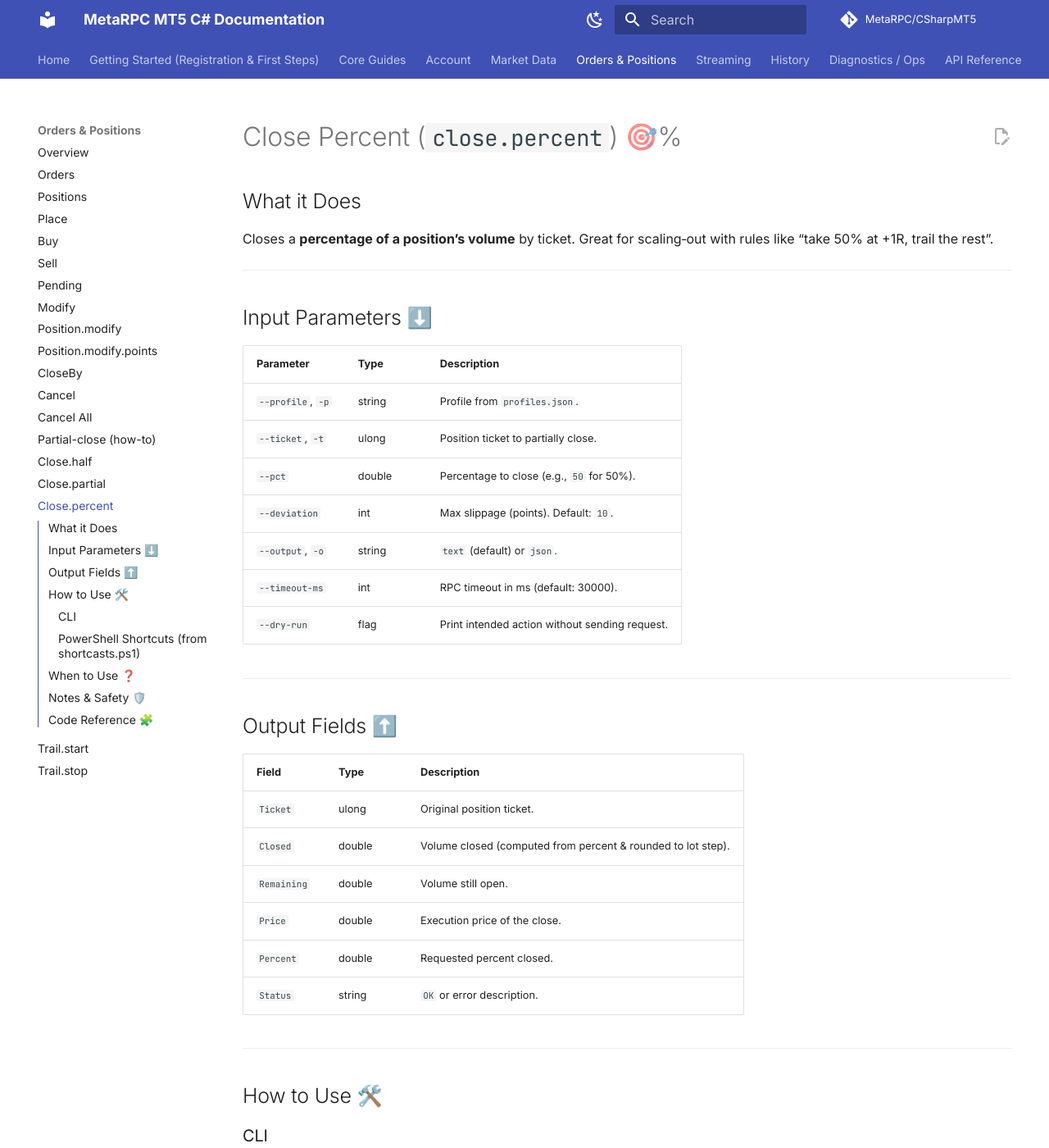
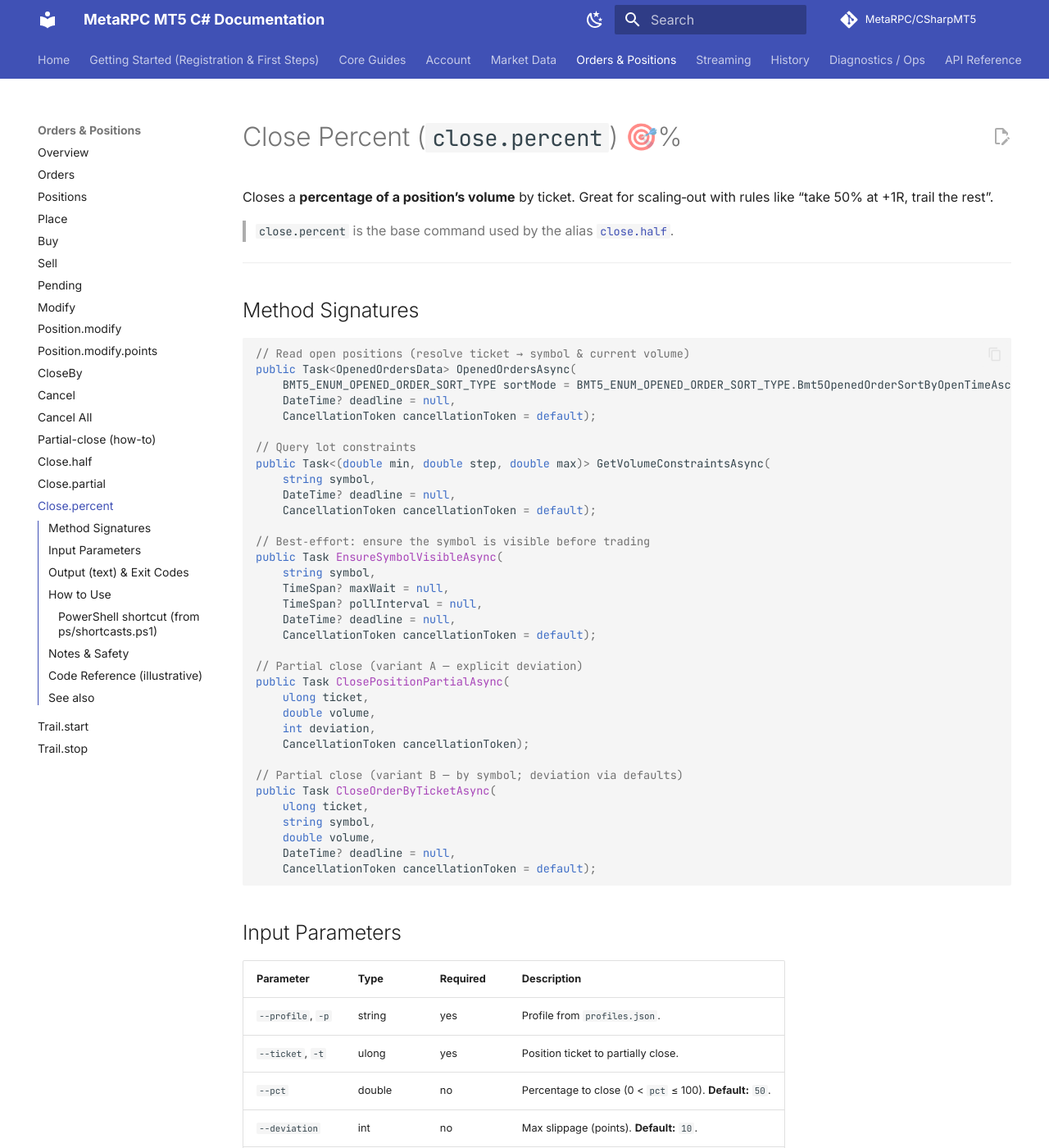
Before and after one commit to MetaRPC/CSharpMT5, an MkDocs documentation site: the page built from docs/Orders_Positions/Close.percent.md, in a window 1280 px wide and 1400 px high. Shown: the whole window at 82% size. Built offline with MkDocs 1.6.1 and Material for MkDocs 9.7.7, drawn with Linux system fonts in a browser that asks for light colours; comment, search, counter and statistics services are not loaded; some of the changed text lies outside the part shown.

Commit message:
Update Close.percent.md

````diff
--- a/docs/Orders_Positions/Close.percent.md
+++ b/docs/Orders_Positions/Close.percent.md
@@ -1,82 +1,125 @@
 # Close Percent (`close.percent`) 🎯%
 
-## What it Does
+Closes a **percentage of a position’s volume** by ticket. Great for scaling‑out with rules like “take 50% at +1R, trail the rest”.
 
-Closes a **percentage of a position’s volume** by ticket.
-Great for scaling‑out with rules like “take 50% at +1R, trail the rest”.
+> `close.percent` is the base command used by the alias [`close.half`](./Close.half.md).
+
+---
+## Method Signatures
+
+```csharp
+// Read open positions (resolve ticket → symbol & current volume)
+public Task<OpenedOrdersData> OpenedOrdersAsync(
+    BMT5_ENUM_OPENED_ORDER_SORT_TYPE sortMode = BMT5_ENUM_OPENED_ORDER_SORT_TYPE.Bmt5OpenedOrderSortByOpenTimeAsc,
+    DateTime? deadline = null,
+    CancellationToken cancellationToken = default);
+
+// Query lot constraints
+public Task<(double min, double step, double max)> GetVolumeConstraintsAsync(
+    string symbol,
+    DateTime? deadline = null,
+    CancellationToken cancellationToken = default);
+
+// Best‑effort: ensure the symbol is visible before trading
+public Task EnsureSymbolVisibleAsync(
+    string symbol,
+    TimeSpan? maxWait = null,
+    TimeSpan? pollInterval = null,
+    DateTime? deadline = null,
+    CancellationToken cancellationToken = default);
+
+// Partial close (variant A — explicit deviation)
+public Task ClosePositionPartialAsync(
+    ulong ticket,
+    double volume,
+    int deviation,
+    CancellationToken cancellationToken);
+
+// Partial close (variant B — by symbol; deviation via defaults)
+public Task CloseOrderByTicketAsync(
+    ulong ticket,
+    string symbol,
+    double volume,
+    DateTime? deadline = null,
+    CancellationToken cancellationToken = default);
+```
+
+## Input Parameters
+
+| Parameter         | Type   | Required | Description                                               |
+| ----------------- | ------ | -------- | --------------------------------------------------------- |
+| `--profile`, `-p` | string | yes      | Profile from `profiles.json`.                             |
+| `--ticket`, `-t`  | ulong  | yes      | Position ticket to partially close.                       |
+| `--pct`           | double | no       | Percentage to close (0 < `pct` ≤ 100). **Default:** `50`. |
+| `--deviation`     | int    | no       | Max slippage (points). **Default:** `10`.                 |
+| `--timeout-ms`    | int    | no       | RPC timeout in ms (**default:** `30000`).                 |
+| `--dry-run`       | flag   | no       | Print intended action without sending a request.          |
+
+> **Note:** This command is **text-only**; JSON output is not supported by the current handler.
 
 ---
 
-## Input Parameters ⬇️
+## Output (text) & Exit Codes
 
-| Parameter         | Type   | Description                                    |
-| ----------------- | ------ |---------------------------------------------- |
-| `--profile`, `-p` | string | Profile from `profiles.json`.                  |
-| `--ticket`, `-t`  | ulong  | Position ticket to partially close.            |
-| `--pct`           | double | Percentage to close (e.g., `50` for 50%).      |
-| `--deviation`     | int    | Max slippage (points). Default: `10`.          |
-| `--output`, `-o`  | string | `text` (default) or `json`.                    |
-| `--timeout-ms`    | int    | RPC timeout in ms (default: 30000).            |
-| `--dry-run`       | flag   | Print intended action without sending request. |
+Examples:
+
+```
+[DRY-RUN] CLOSE.PERCENT ticket=123456 pct=50 volume=0.12 deviation=10
+✔ close.percent done: ticket=123456 closed=0.12 (pct=50)
+```
+
+Errors:
+
+```
+Position #123456 not found.                      (exit code 2)
+Percent must be in (0;100].                     (exit code 2)
+Computed close volume below MinLot after step.  (exit code 2)
+RPC error: <broker message>                      (exit code 1)
+```
+
+**Exit codes**
+
+* `0` — success
+* `2` — validation/not found/guard failures (including too‑small rounded volume)
+* `1` — fatal error (printed via ErrorPrinter)
 
 ---
 
-## Output Fields ⬆️
-
-| Field       | Type   | Description                                                  |
-| ----------- | ------ | ------------------------------------------------------------ |
-| `Ticket`    | ulong  | Original position ticket.                                    |
-| `Closed`    | double | Volume closed (computed from percent & rounded to lot step). |
-| `Remaining` | double | Volume still open.                                           |
-| `Price`     | double | Execution price of the close.                                |
-| `Percent`   | double | Requested percent closed.                                    |
-| `Status`    | string | `OK` or error description.                                   |
-
----
-
-## How to Use 🛠️
-
-### CLI
+## How to Use
 
 ```powershell
-# Close 50% of position 123456
-dotnet run -- close.percent -p demo -t 123456 --pct 50
+# Close 50% (default)
+dotnet run -- close.percent -p demo -t 123456
 
-# Close 25% with wider slippage and JSON output
-dotnet run -- close.percent -p demo -t 123456 --pct 25 --deviation 20 -o json
+# Close 25% with wider slippage
+dotnet run -- close.percent -p demo -t 123456 --pct 25 --deviation 20
 
-# Dry-run (no request sent)
+# Dry‑run (no request sent)
 dotnet run -- close.percent -p demo -t 123456 --pct 33.3 --dry-run
 ```
 
-### PowerShell Shortcuts (from `shortcasts.ps1`)
+### PowerShell shortcut (from `ps/shortcasts.ps1`)
 
 ```powershell
 . .\ps\shortcasts.ps1
 use-pf demo
 cpp -t 123456 -pct 50
-# expands to: mt5 close.percent -p demo -t 123456 --pct 50 --deviation 10 --timeout-ms 90000
+# → mt5 close.percent -p demo -t 123456 --pct 50 --deviation 10 --timeout-ms 90000
 ```
 
 ---
 
-## When to Use ❓
+## Notes & Safety
 
-* Rule‑based scaling out at fixed checkpoints (25%, 50%, 75%).
-* Reduce risk exposure while keeping a runner.
-* Portfolio management: normalize exposure across positions.
+* The computed close volume is **rounded to lot step** and clamped to `[MinLot; CurrentVolume]`.
+* If the rounded result is **below MinLot**, the broker may reject the request — consider [`close.partial`](./Close.partial.md) to choose a valid lot explicitly.
+* `pct = 100` closes the entire position; behavior is equivalent to full close.
+* `--deviation` matters on fast markets; widen if you see rejections.
+* Use **[symbol limits](../Market_Data/Limits.md)** to verify `min/step/max` for your symbol.
 
 ---
 
-## Notes & Safety 🛡️
-
-* The computed close volume is **rounded to lot step** and clamped to `[min lot; current volume]`.
-* If the result is below **MinLot**, broker may reject — consider `close.partial` instead.
-* `--deviation` matters on fast markets; widen if you see rejections.
-
----
-
-## Code Reference 🧩
+## Code Reference (illustrative)
 
 ```csharp
 var cpTicketOpt = new Option<ulong>(new[] { "--ticket", "-t" }, "Position ticket") { IsRequired = true };
@@ -93,24 +136,60 @@ closePercent.AddOption(cpDevOpt);
 closePercent.AddOption(timeoutOpt);
 closePercent.AddOption(dryRunOpt);
 
-            closePercent.SetHandler(async (InvocationContext ctx) =>
-            {
-                var profile = ctx.ParseResult.GetValueForOption(profileOpt)!;
-                var ticket = ctx.ParseResult.GetValueForOption(cpTicketOpt);
-                var pct = ctx.ParseResult.GetValueForOption(cpPctOpt);
-                var deviation = ctx.ParseResult.GetValueForOption(cpDevOpt);
-                var timeoutMs = ctx.ParseResult.GetValueForOption(timeoutOpt);
-                var dryRun = ctx.ParseResult.GetValueForOption(dryRunOpt);
+closePercent.SetHandler(async (InvocationContext ctx) =>
+{
+    var profile   = ctx.ParseResult.GetValueForOption(profileOpt)!;
+    var ticket    = ctx.ParseResult.GetValueForOption(cpTicketOpt);
+    var pct       = ctx.ParseResult.GetValueForOption(cpPctOpt);
+    var deviation = ctx.ParseResult.GetValueForOption(cpDevOpt);
+    var timeoutMs = ctx.ParseResult.GetValueForOption(timeoutOpt);
+    var dryRun    = ctx.ParseResult.GetValueForOption(dryRunOpt);
 
-                Validators.EnsureProfile(profile);
-                Validators.EnsureTicket(ticket);
-                if (pct <= 0 || pct > 100) throw new ArgumentOutOfRangeException(nameof(pct), "Percent must be in (0;100].");
+    Validators.EnsureProfile(profile);
+    Validators.EnsureTicket(ticket);
+    if (pct <= 0 || pct > 100) throw new ArgumentOutOfRangeException(nameof(pct), "Percent must be in (0;100].");
 
-                using (UseOpTimeout(timeoutMs))
-                using (_logger.BeginScope("Cmd:CLOSE.PERCENT Profile:{Profile}", profile))
-                using (_logger.BeginScope("Ticket:{Ticket} Pct:{Pct} Dev:{Dev}", ticket, pct, deviation))
-                {
-                    try
-                    {
-                        await ConnectAsync();
+    using (UseOpTimeout(timeoutMs))
+    using (_logger.BeginScope("Cmd:CLOSE.PERCENT Profile:{Profile}", profile))
+    using (_logger.BeginScope("Ticket:{Ticket} Pct:{Pct} Dev:{Dev}", ticket, pct, deviation))
+    {
+        await ConnectAsync();
+
+        // 1) Resolve symbol & current volume
+        var opened = await _mt5Account.OpenedOrdersAsync();
+        var pos = opened.PositionInfos.FirstOrDefault(p => (ulong)p.Ticket == ticket || unchecked((ulong)p.Ticket) == ticket);
+        if (pos is null) { Console.WriteLine($"Position #{ticket} not found."); Environment.ExitCode = 2; return; }
+        var symbol = pos.Symbol;
+        var currentVol = pos.Volume;
+
+        // 2) Compute requested close volume
+        var req = currentVol * (pct / 100.0);
+
+        // 3) Normalize to lot constraints
+        var (min, step, max) = await _mt5Account.GetVolumeConstraintsAsync(symbol);
+        double norm = Math.Max(min, Math.Min(currentVol, Math.Floor(req / step + 1e-9) * step));
+        if (norm < min || norm <= 0) { Console.WriteLine("Computed close volume below MinLot after step."); Environment.ExitCode = 2; return; }
+
+        // 4) Best‑effort ensure visibility
+        try { await _mt5Account.EnsureSymbolVisibleAsync(symbol, TimeSpan.FromSeconds(3)); } catch { }
+
+        // 5) Dry‑run or execute
+        if (dryRun)
+        {
+            Console.WriteLine($"[DRY-RUN] CLOSE.PERCENT ticket={ticket} pct={pct} volume={norm} deviation={deviation}");
+            return;
+        }
+
+        await _mt5Account.ClosePositionPartialAsync(ticket, norm, deviation, CancellationToken.None);
+        Console.WriteLine($"\u2714 close.percent done: ticket={ticket} closed={norm} (pct={pct})");
+    }
+});
 ```
+
+---
+
+## See also
+
+* **[`close.half`](./Close.half.md)** — close 50% via alias
+* **[`close.partial`](./Close.partial.md)** — close an exact lot amount
+* **[`symbol limits`](../Market_Data/Limits.md)** — min/step/max lot constraints
````
